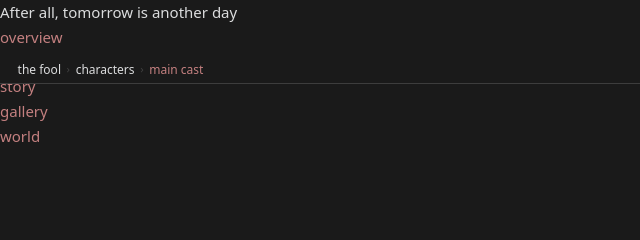
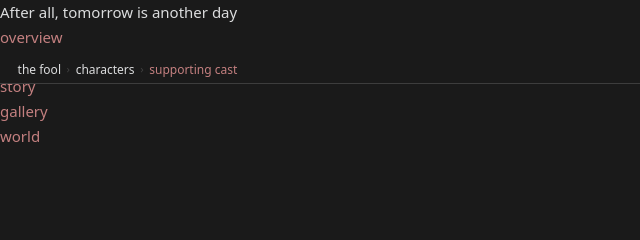
Before and after one commit to solus-mocksun/antiphonus-site, a plain HTML site: page characters.html in a window 1280 px wide. Both pictures are taken after a click on the button "Supporting". Shown: the top 240 px of the page, 0-640 px from the left. Drawn offline with Linux system fonts and the light colour scheme.

Commit message:
Dynamic breadcrumb for main cast / supporting cast tabs

```diff
--- a/characters.html
+++ b/characters.html
@@ -153,7 +153,7 @@
   <span class="bread-sep">›</span>
   <a href="characters.html" class="bread-item">characters</a>
   <span class="bread-sep">›</span>
-  <span class="bread-item">main cast</span>
+  <span class="bread-item" id="breadCast">main cast</span>
 </div>
 
 <main class="page" style="padding-top:calc(56px + 28px);">
@@ -411,6 +411,7 @@
     document.querySelectorAll('.tab-panel').forEach(p => p.classList.remove('active'));
     btn.classList.add('active');
     document.getElementById('tab-' + name).classList.add('active');
+    document.getElementById('breadCast').textContent = name === 'main' ? 'main cast' : 'supporting cast';
   }
 
   function filterNpc(role, btn) {
```
